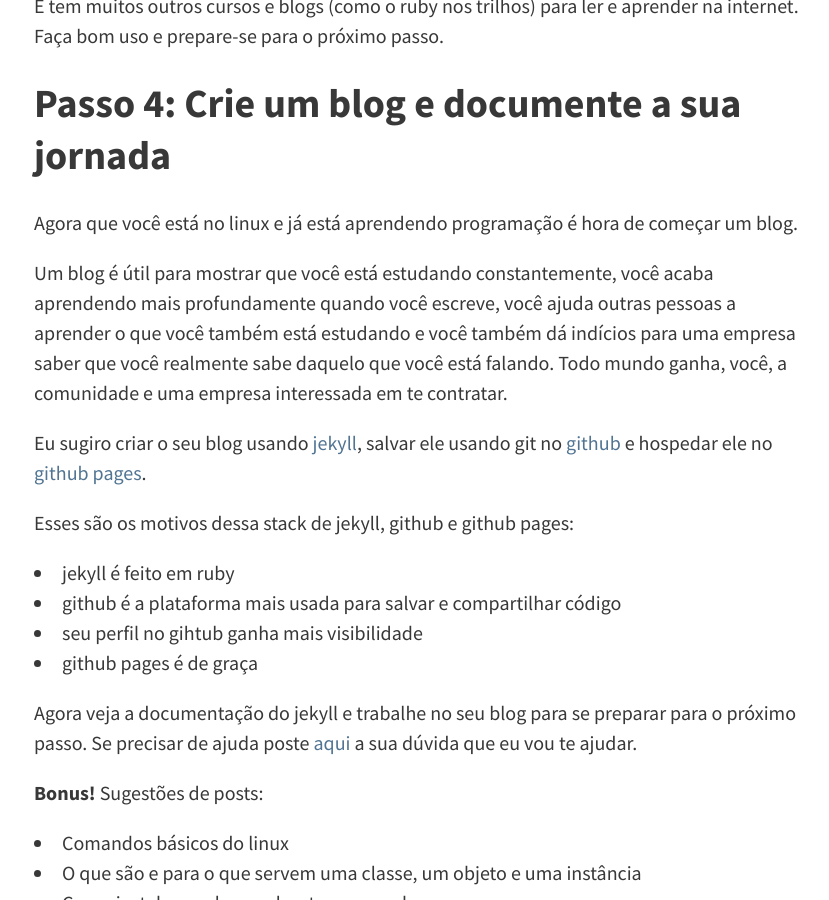
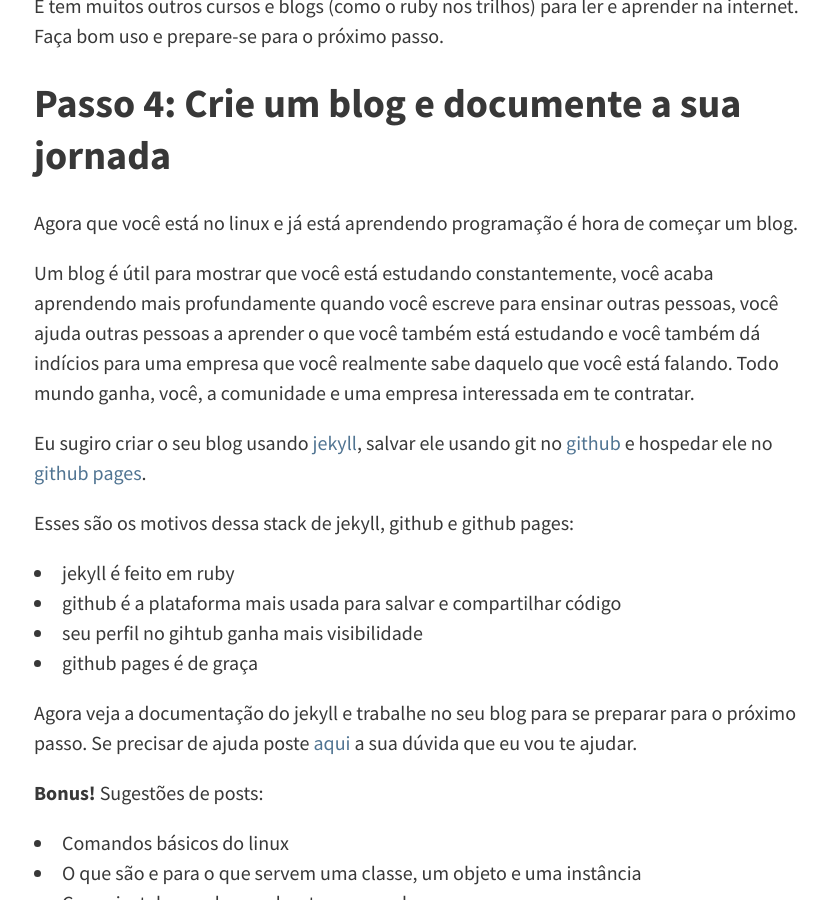
Before and after one commit to lucasprag/rubynostrilhos, a Jekyll site: the page built from _posts/2018-03-07-7-passos-para-conseguir-um-emprego-com-programacao.md, in a window 1280 px wide and 900 px high, scrolled down 1855 px. Shown: the whole window, without its empty margins (222-1051 px from the left). Built offline with Jekyll 4.4.1, drawn with Linux system fonts in a browser that asks for light colours; comment, search, counter and statistics services are not loaded.

Commit message:
Fix typo

```diff
--- a/_posts/2018-03-07-7-passos-para-conseguir-um-emprego-com-programacao.md
+++ b/_posts/2018-03-07-7-passos-para-conseguir-um-emprego-com-programacao.md
@@ -39,7 +39,7 @@ E tem muitos outros cursos e blogs (como o ruby nos trilhos) para ler e aprender
 
 Agora que você está no linux e já está aprendendo programação é hora de começar um blog.
 
-Um blog é útil para mostrar que você está estudando constantemente, você acaba aprendendo mais profundamente quando você escreve, você ajuda outras pessoas a aprender o que você também está estudando e você também dá indícios para uma empresa saber que você realmente sabe daquelo que você está falando. Todo mundo ganha, você, a comunidade e uma empresa interessada em te contratar.
+Um blog é útil para mostrar que você está estudando constantemente, você acaba aprendendo mais profundamente quando você escreve para ensinar outras pessoas, você ajuda outras pessoas a aprender o que você também está estudando e você também dá indícios para uma empresa que você realmente sabe daquelo que você está falando. Todo mundo ganha, você, a comunidade e uma empresa interessada em te contratar.
 
 Eu sugiro criar o seu blog usando [jekyll](https://jekyllrb.com/), salvar ele usando git no [github](https://github.com) e hospedar ele no [github pages](https://pages.github.com/).
 
```
